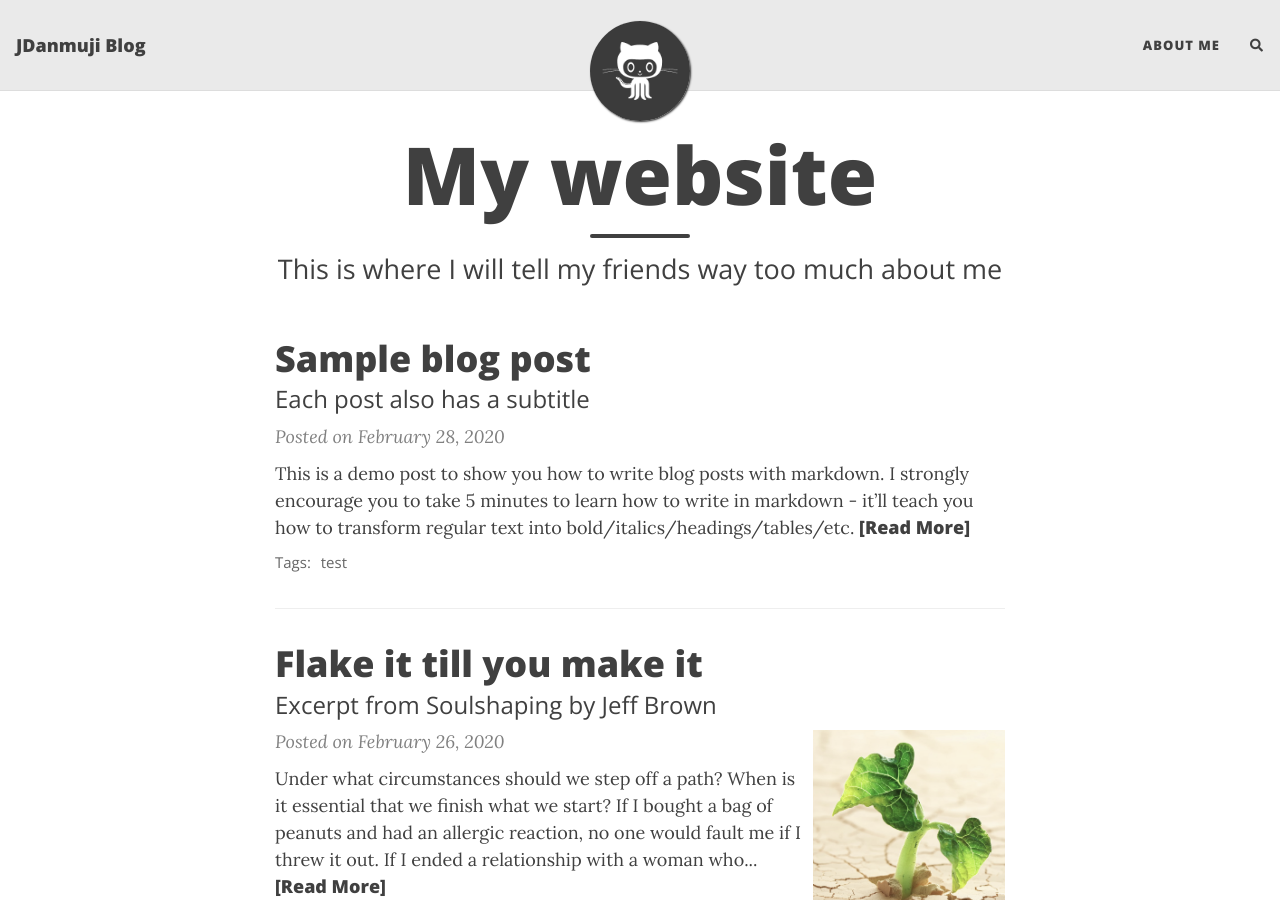
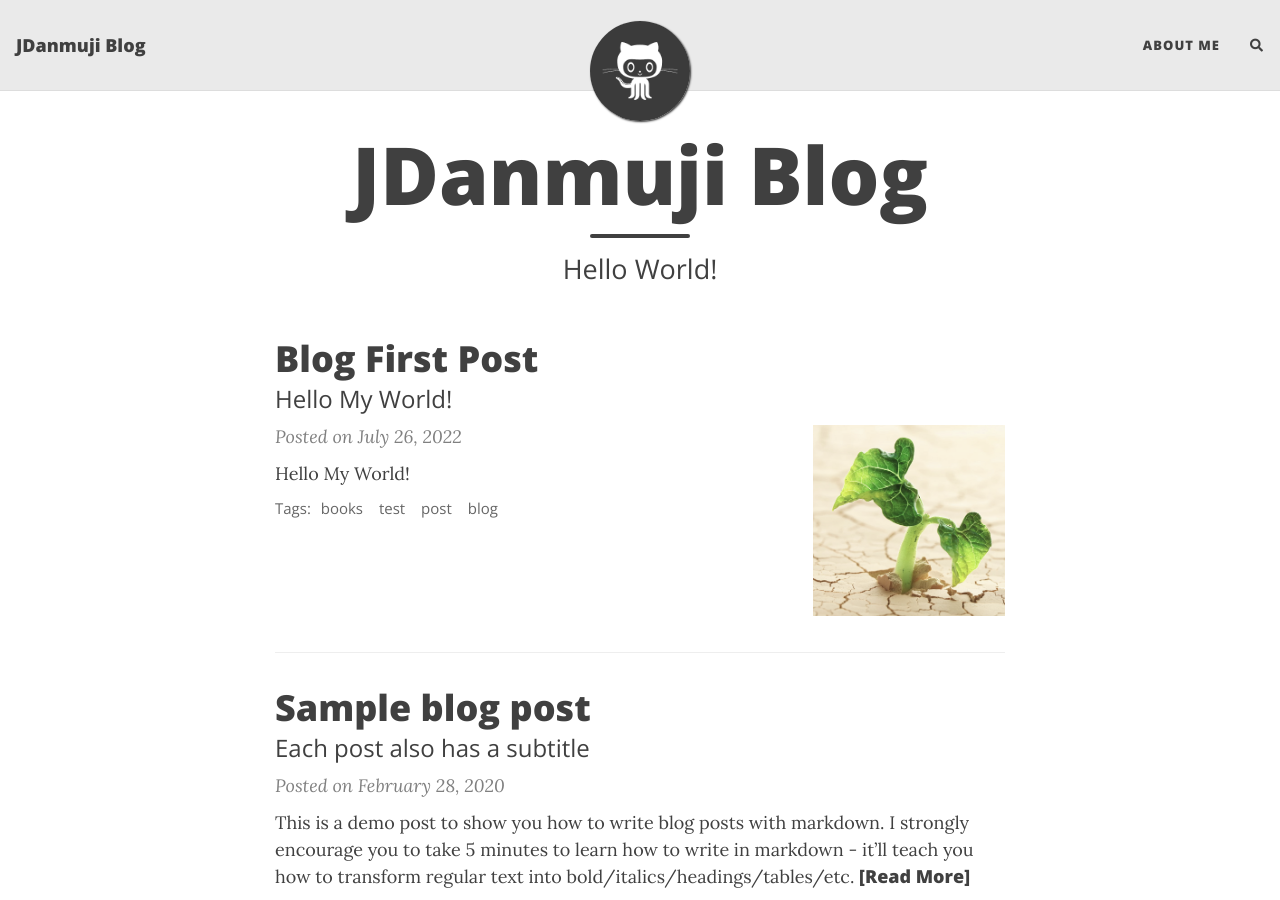
Before and after one commit to JDanmuji/JDanmuji.github.io, a Jekyll site: the page built from index.html, in a window 1280 px wide and 900 px high. Built offline with Jekyll 4.4.1, drawn with Linux system fonts in a browser that asks for light colours; nearby versions of some CDN libraries; the list of posts is cut into pages by our own code; comment, search, counter and statistics services are not loaded.

Commit message:
첫 post 1

```diff
--- /dev/null
+++ b/_posts/2022-07-26-blog post.md
@@ -0,0 +1,11 @@
+---
+layout: post
+title: Blog First Post
+subtitle: Hello My World!
+cover-img: /assets/img/path.jpg
+thumbnail-img: /assets/img/thumb.png
+share-img: /assets/img/path.jpg
+tags: [books, test, post, blog]
+---
+
+Hello My World!
--- a/index.html
+++ b/index.html
@@ -1,5 +1,5 @@
 ---
 layout: home
-title: My website
-subtitle: This is where I will tell my friends way too much about me
+title: JDanmuji Blog
+subtitle: Hello World!
 ---
```
